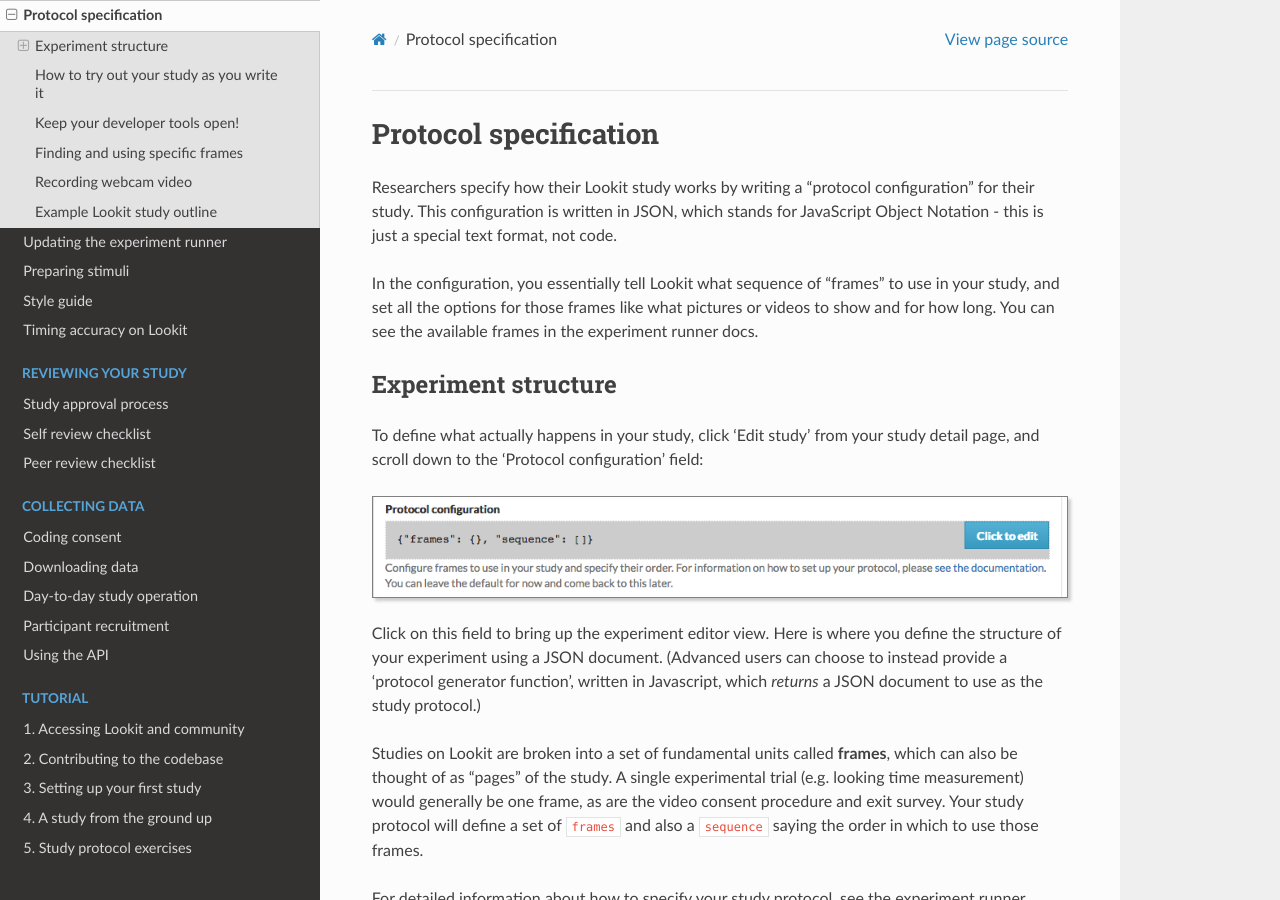
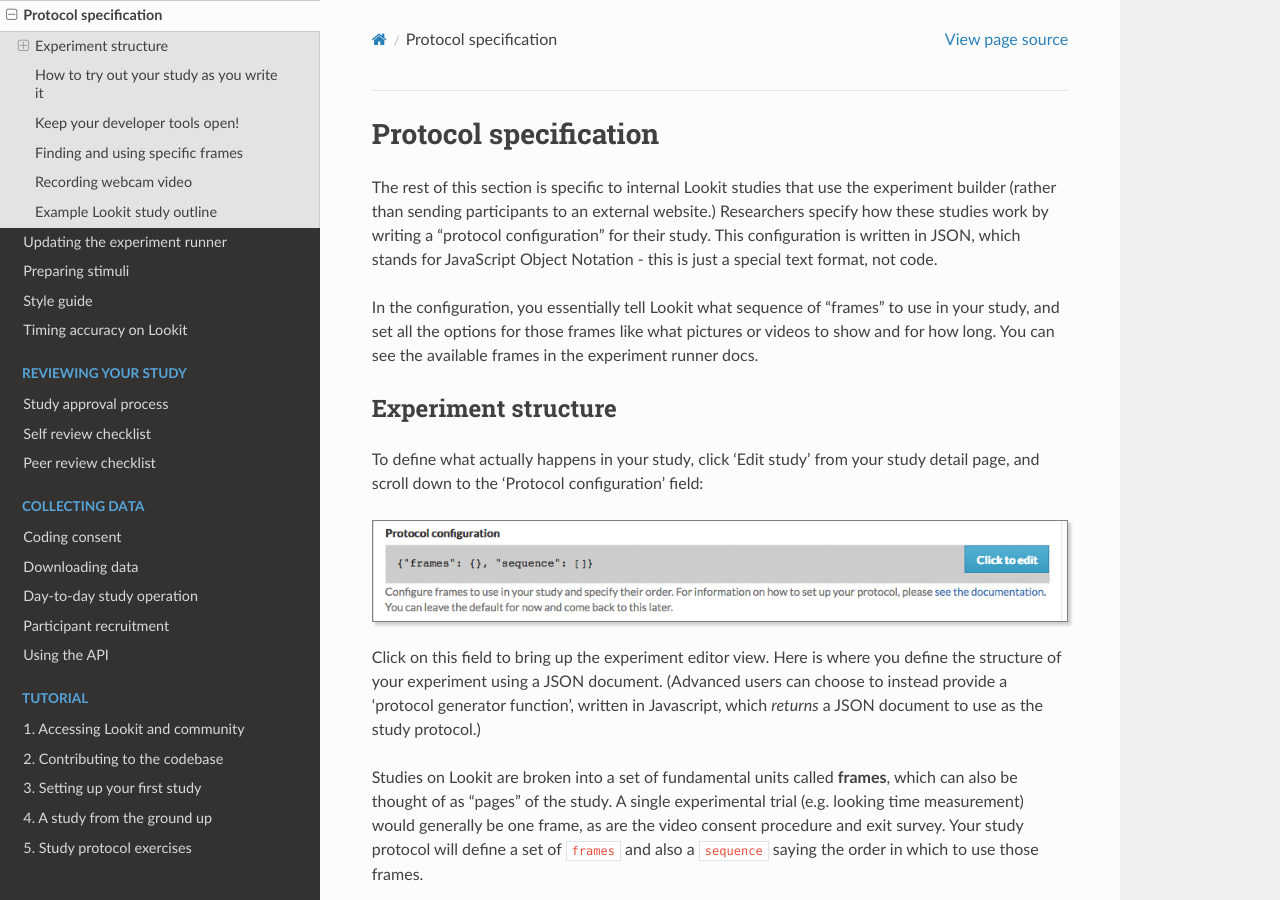
Before and after one commit to lookit/lookit-docs, a Sphinx documentation site: the page built from docs/source/researchers-create-experiment.rst, in a window 1280 px wide and 900 px high. Built offline with Sphinx 7.4.7 and the Read the Docs theme 2.0.0, drawn with Linux system fonts in a browser that asks for light colours.

Commit message:
Update researchers-create-experiment.rst

```diff
--- a/docs/source/researchers-create-experiment.rst
+++ b/docs/source/researchers-create-experiment.rst
@@ -3,7 +3,7 @@
 Protocol specification
 ===================================
 
-Researchers specify how their Lookit study works by writing a "protocol configuration" for their study. This configuration is written in JSON, which stands for JavaScript Object Notation - this is just a special text format, not code.
+The rest of this section is specific to internal Lookit studies that use the experiment builder (rather than sending participants to an external website.) Researchers specify how these studies work by writing a "protocol configuration" for their study. This configuration is written in JSON, which stands for JavaScript Object Notation - this is just a special text format, not code.
 
 In the configuration, you essentially tell Lookit what sequence of "frames" to use in your study, and set all the options for those frames like what pictures or videos to show and for how long. You can see the available frames in the :ref:`experiment runner docs <elf:index>`.
 
```
